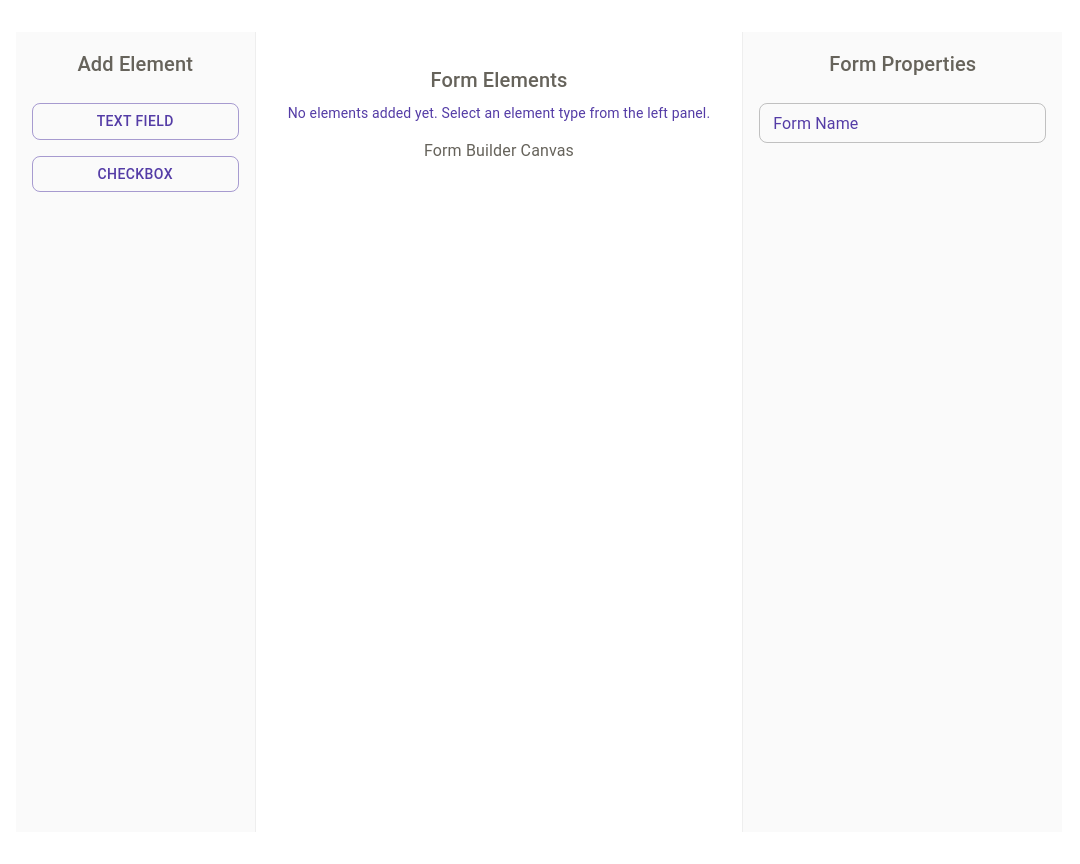
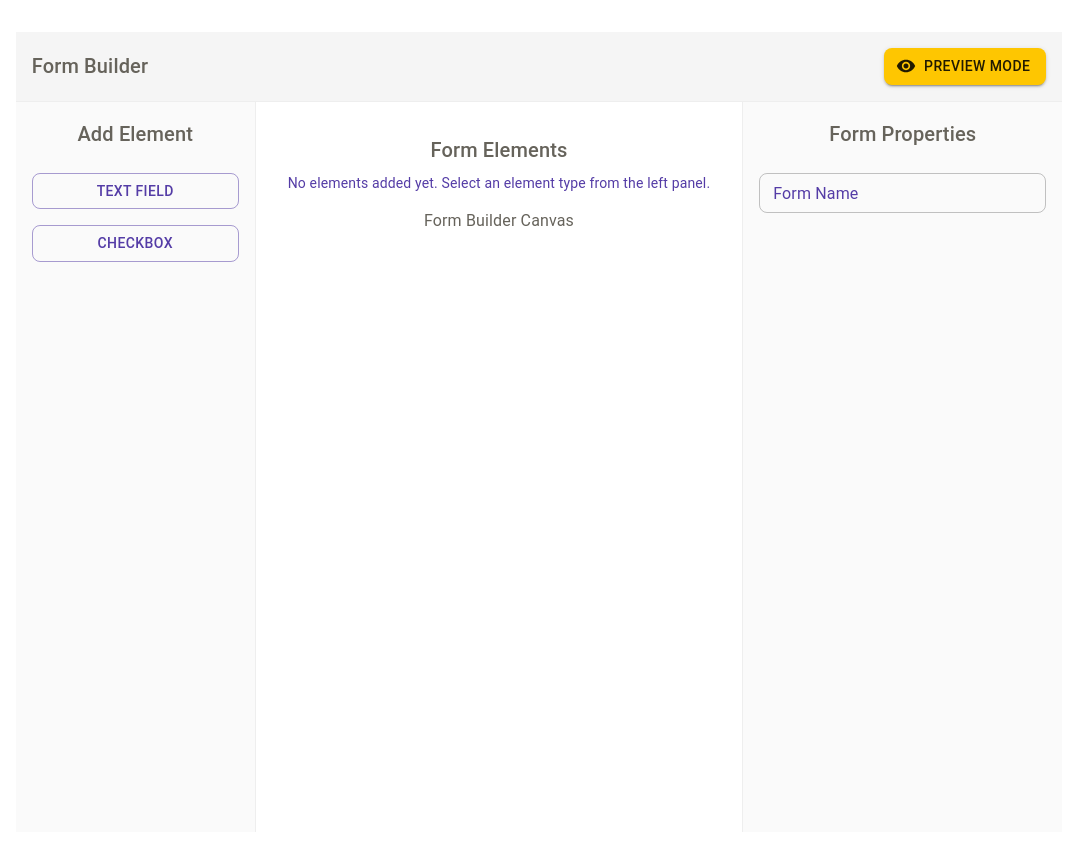
Before and after one commit to b-amir/form-flow, a React (Vite) app: page / in a window 1280 px wide. Shown: the whole page, without its empty margins (101-1181 px from the left). Built offline with nearby package versions, Linux system fonts and the light colour scheme; what miragejs would draw is missing.

Commit message:
feat: add form preview functionality

```diff
--- a/src/components/FormBuilderLayout.tsx
+++ b/src/components/FormBuilderLayout.tsx
@@ -1,15 +1,19 @@
-import React from 'react';
-import { Box } from '@mui/material';
+import React, { useState } from 'react';
+import { Box, Button, Typography } from '@mui/material';
+import { Visibility, Edit } from '@mui/icons-material';
 import { ElementSelectionPanel } from './ElementSelectionPanel';
 import { FormPropertiesPanel } from './FormPropertiesPanel';
 import { ElementPropertiesEditor } from './ElementPropertiesEditor';
 import { ElementList } from './ElementList';
+import { FormRenderer } from './FormRenderer';
 import { useFormBuilderStore } from '@/features/form-management/stores/formBuilderStore';
 import type { ApiElement } from '@/types/api';
 
 export const FormBuilderLayout: React.FC<{ children?: React.ReactNode }> = ({
   children,
 }) => {
+  const [isPreviewMode, setIsPreviewMode] = useState(false);
+
   const {
     draftForm,
     selectedElementId,
@@ -46,8 +50,34 @@ export const FormBuilderLayout: React.FC<{ children?: React.ReactNode }> = ({
     selectElement(id);
   };
 
+  const togglePreviewMode = () => {
+    setIsPreviewMode(!isPreviewMode);
+  };
+
   return (
-    <Box sx={{ display: 'flex', height: '100vh' }}>
+    <Box sx={{ display: 'flex', height: '100vh', flexDirection: 'column' }}>
+      <Box sx={{ p: 2, borderBottom: '1px solid #eee', bgcolor: '#f5f5f5' }}>
+        <Box
+          sx={{
+            display: 'flex',
+            justifyContent: 'space-between',
+            alignItems: 'center',
+          }}
+        >
+          <Typography variant="h6">Form Builder</Typography>
+          <Button
+            variant={isPreviewMode ? 'outlined' : 'contained'}
+            startIcon={isPreviewMode ? <Edit /> : <Visibility />}
+            onClick={togglePreviewMode}
+            color={isPreviewMode ? 'primary' : 'secondary'}
+          >
+            {isPreviewMode ? 'Edit Mode' : 'Preview Mode'}
+          </Button>
+        </Box>
+      </Box>
+
+      <Box sx={{ display: 'flex', flex: 1, overflow: 'hidden' }}>
+        {!isPreviewMode && (
           <Box
             sx={{
               width: 240,
@@ -58,7 +88,15 @@ export const FormBuilderLayout: React.FC<{ children?: React.ReactNode }> = ({
           >
             <ElementSelectionPanel onSelectElement={handleSelectElement} />
           </Box>
-      <Box sx={{ flex: 1, p: 2 }}>
+        )}
+
+        <Box sx={{ flex: 1, p: 2, overflow: 'auto' }}>
+          {isPreviewMode ? (
+            <Box sx={{ display: 'flex', justifyContent: 'center', p: 3 }}>
+              <FormRenderer form={draftForm} />
+            </Box>
+          ) : (
+            <>
               <ElementList
                 elements={draftForm.elements}
                 selectedElementId={selectedElementId}
@@ -66,7 +104,11 @@ export const FormBuilderLayout: React.FC<{ children?: React.ReactNode }> = ({
                 onDeleteElement={handleDeleteElement}
               />
               {children}
+            </>
+          )}
         </Box>
+
+        {!isPreviewMode && (
           <Box
             sx={{
               width: 320,
@@ -87,6 +129,8 @@ export const FormBuilderLayout: React.FC<{ children?: React.ReactNode }> = ({
               />
             )}
           </Box>
+        )}
+      </Box>
     </Box>
   );
 };
--- a/src/features/form-management/stores/formBuilderStore.ts
+++ b/src/features/form-management/stores/formBuilderStore.ts
@@ -5,6 +5,7 @@ import { type ValidationError } from '@/types/validation';
 
 export const useFormBuilderStore = create<FormBuilderStore>(set => ({
   draftForm: {
+    id: 'draft',
     name: '',
     elements: [],
   },
@@ -93,6 +94,7 @@ export const useFormBuilderStore = create<FormBuilderStore>(set => ({
   clearDraftForm: () => {
     set({
       draftForm: {
+        id: 'draft',
         name: '',
         elements: [],
       },
@@ -106,6 +108,7 @@ export const useFormBuilderStore = create<FormBuilderStore>(set => ({
     if (form) {
       set({
         draftForm: {
+          id: form.id,
           name: form.name,
           elements: [...form.elements],
         },
@@ -116,6 +119,7 @@ export const useFormBuilderStore = create<FormBuilderStore>(set => ({
     } else {
       set({
         draftForm: {
+          id: 'draft',
           name: '',
           elements: [],
         },
--- a/src/types/store.ts
+++ b/src/types/store.ts
@@ -18,6 +18,7 @@ export interface FormStore {
 
 export interface FormBuilderStore {
   draftForm: {
+    id: string;
     name: string;
     elements: ApiElement[];
   };
```
Lines whose indentation alone changed are shown as unchanged.
